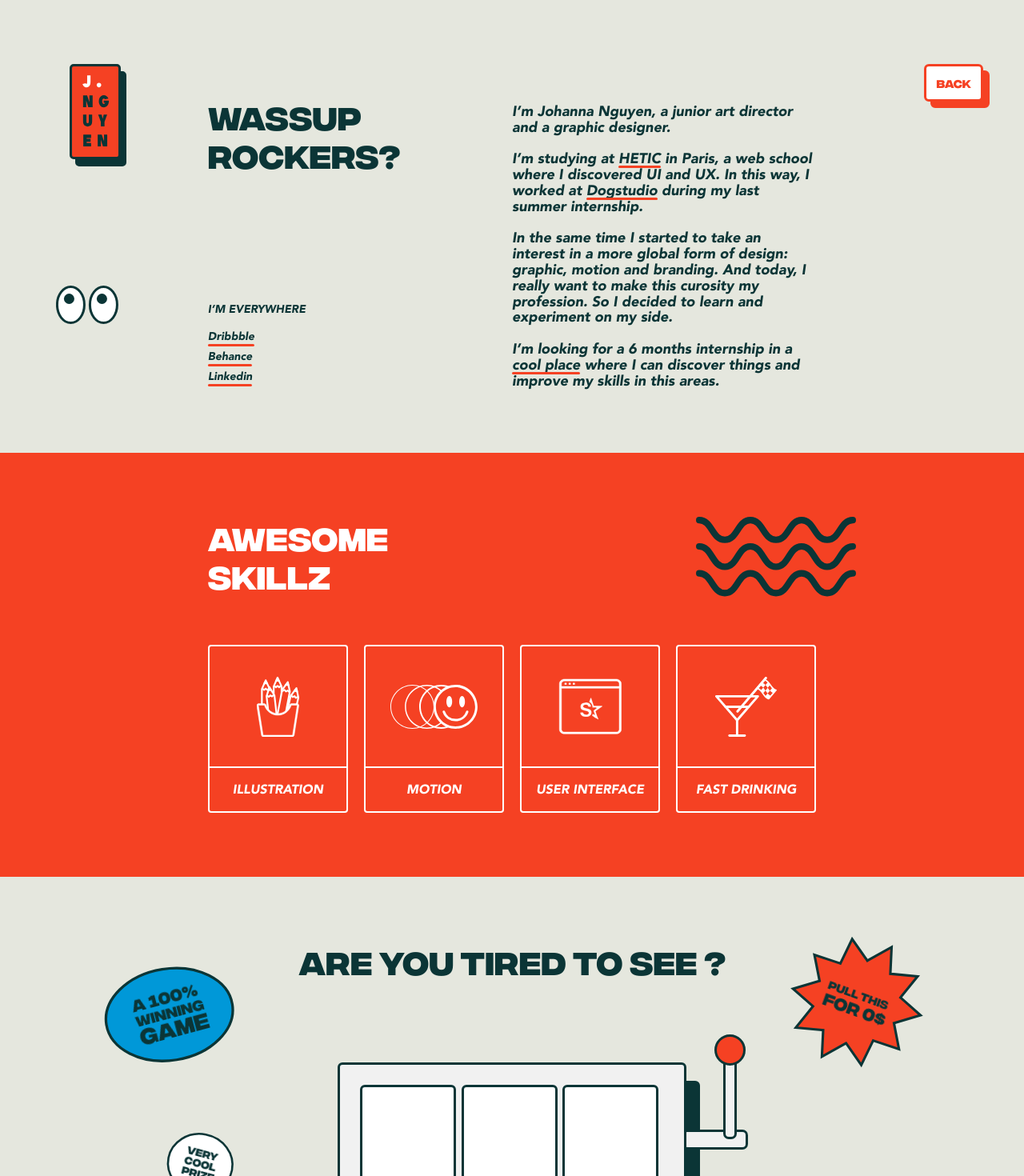
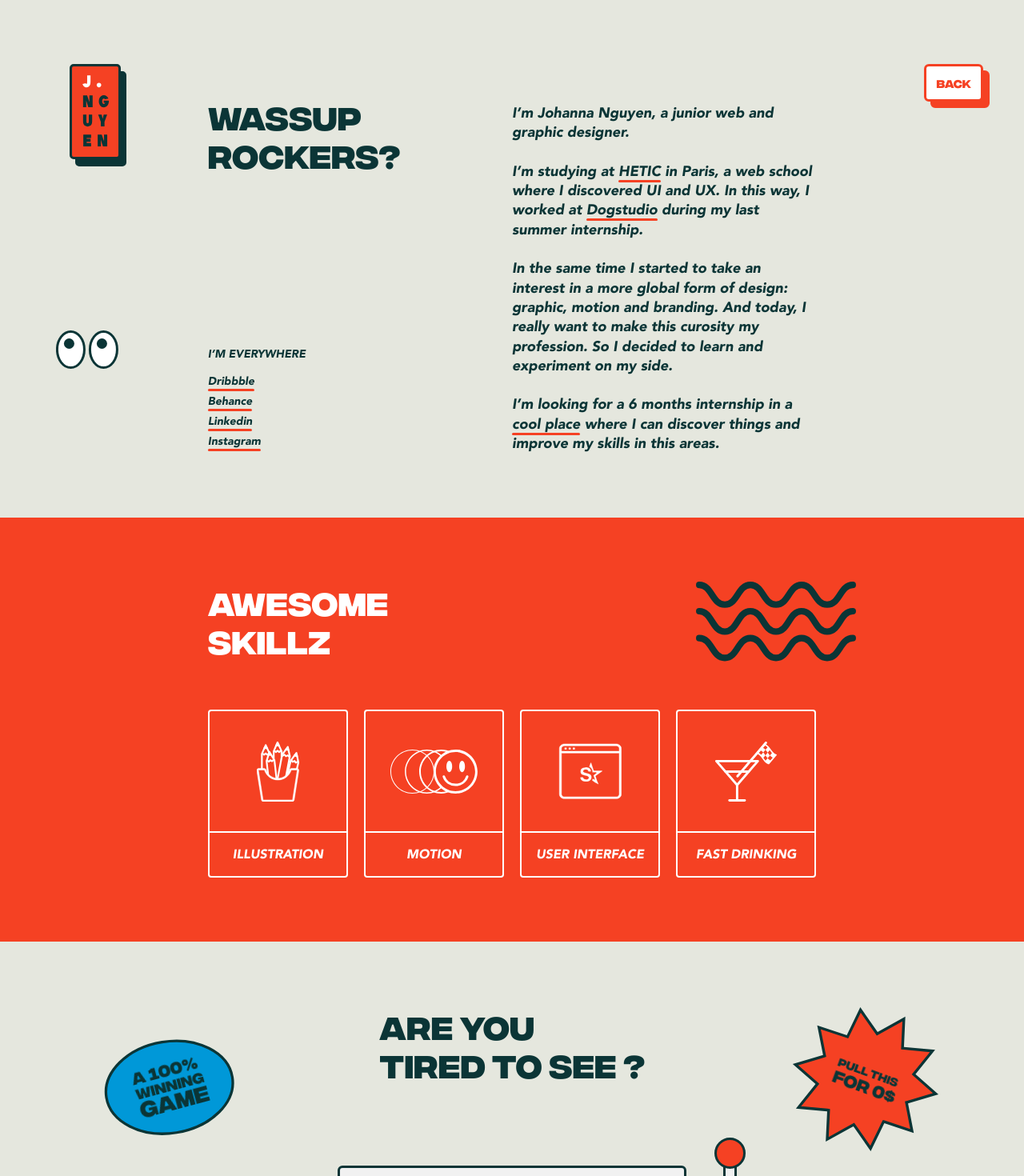
Before and after one commit to AnnaBmnn/portfolio-jojo, a Vue app: page /#/about in a window 1280 px wide. Shown: the top 1470 px of the page at 80% size. Built offline with nearby package versions, Linux system fonts and the light colour scheme.

Commit message:
recette about

```diff
--- a/src/components/HoverImage.vue
+++ b/src/components/HoverImage.vue
@@ -1,10 +1,10 @@
 <template>
-  <div class="hoverImage__word">
+  <a :href="link" target="_blank" class="hoverImage__word">
     {{word}}
     <div class="hoverImage__myImg">
       <img :src="imgUrl">
     </div>
-  </div>
+  </a>
 </template>
 
 <script>
@@ -13,7 +13,8 @@ export default {
   name: "HoverImage",
   props: {
     word: String,
-    imgUrl: String
+    imgUrl: String,
+    link: String
   }
 };
 </script>
--- a/src/components/TiredToSee.vue
+++ b/src/components/TiredToSee.vue
@@ -1,7 +1,7 @@
 <template>
     <section class="tiredToSee">
         <div class="container tiredToSee__container">
-            <h2 class="tiredToSee__title">Are you tired to see ?</h2>
+            <h2 class="tiredToSee__title">Are you <br/> tired to see ?</h2>
             <div class="game">
                 <div class="game__card"></div>
                 <div class="game__card"></div>
@@ -135,6 +135,9 @@ export default {
     width: 220px;
     right: 3%;
     top: 10%;
+    img {
+        width: 110% !important;
+    }
     .tiredToSee__formText--1 {
         font-size: 14px;
     }
@@ -142,7 +145,7 @@ export default {
         font-size: 21px;
     }
     .tiredToSee__formText {
-        transform: translate3d(-50%, -60%, 1px) rotateZ(20deg);
+        transform: translate3d(-35%,-30%,1px) rotate(20deg);
     }
     @media screen and (max-width: 1050px) {
         right: 4%;
--- a/src/views/About.vue
+++ b/src/views/About.vue
@@ -13,13 +13,13 @@
         </div>
         <div class="wassup__txt">
 
-            I’m Johanna Nguyen, a junior art director
-            and a graphic designer.
+            I’m Johanna Nguyen,
+            a junior web and graphic designer.
             <br>
             <br>
             I’m studying at <hover-image word="HETIC" imgUrl="https://media.giphy.com/media/1IDqrFySO6y1a/giphy.gif" /> in Paris, a web school
             where I discovered UI and UX. In this way, I
-            worked at <hover-image word="Dogstudio" imgUrl="https://66.media.tumblr.com/e1f66daca1a4dd8fd156ef3aa499d34b/tumblr_inline_msn9qyKvTO1qz4rgp.gif"/> during my last summer internship.
+            worked at <hover-image word="Dogstudio" link="https://www.dogstudio.co/" imgUrl="https://66.media.tumblr.com/e1f66daca1a4dd8fd156ef3aa499d34b/tumblr_inline_msn9qyKvTO1qz4rgp.gif"/> during my last summer internship.
             <br>
             <br>
             In the same time I started to take an interest in a more global
@@ -28,7 +28,7 @@
             So I decided to learn and experiment on my side.
             <br>
             <br>
-            I’m looking for a 6 months internship in a <hover-image word="cool place" imgUrl="https://media.giphy.com/media/N3SrQHIh87mJq/giphy.gif" />
+            I’m looking for a 6 months internship in a <hover-image word="cool place" link="https://www.dogstudio.co/" imgUrl="https://media.giphy.com/media/N3SrQHIh87mJq/giphy.gif" />
             where I can discover things and improve my skills in this areas.
         </div>
         <div class="wassup__everyWhere">
@@ -38,9 +38,10 @@
           </div>
           <ul class="everyWhere__socials">
             <span>I’M EVERYWHERE</span>
-            <li><a href="dribbble.com">Dribbble</a></li>
-            <li><a href="behance.com">Behance</a></li>
-            <li><a href="linkedin.com">Linkedin</a></li>
+            <li><a target="_blank" href="https://dribbble.com/johannanguyen">Dribbble</a></li>
+            <li><a target="_blank" href="https://www.behance.net/johannanguyen">Behance</a></li>
+            <li><a target="_blank" href="https://www.linkedin.com/in/johanna-nguyen/">Linkedin</a></li>
+            <li><a target="_blank" href="https://www.instagram.com/nguyen.again/">Instagram</a></li>
           </ul>
         </div>
 
@@ -152,7 +153,7 @@ export default {
 
 .wassup__txt {
   font-size: 1.125rem;
-  line-height: 110%;
+  line-height: 135%;
   padding-top: 10px;
   @media screen and (max-width: 900px) {
     padding-top: 40px;
```
